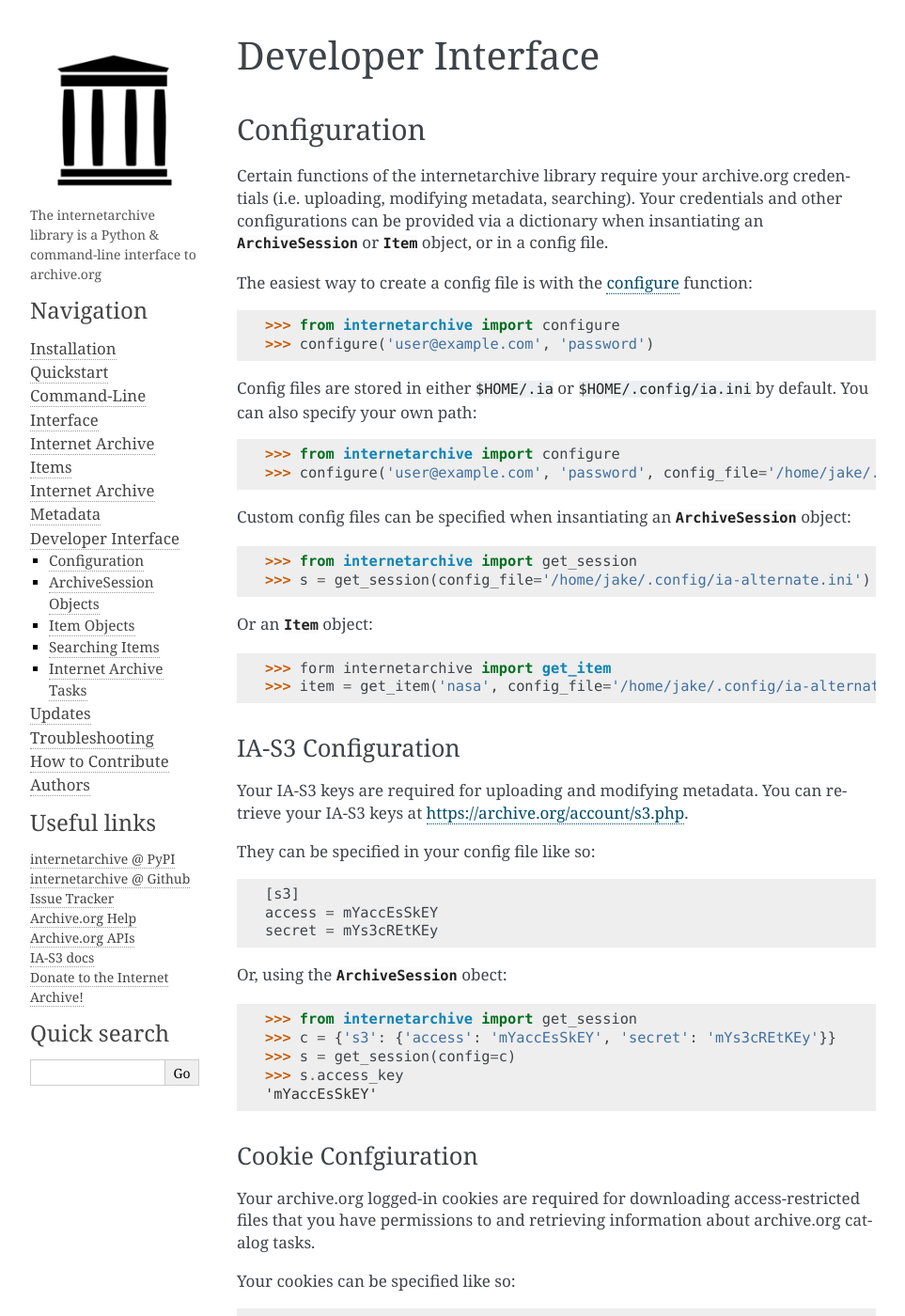
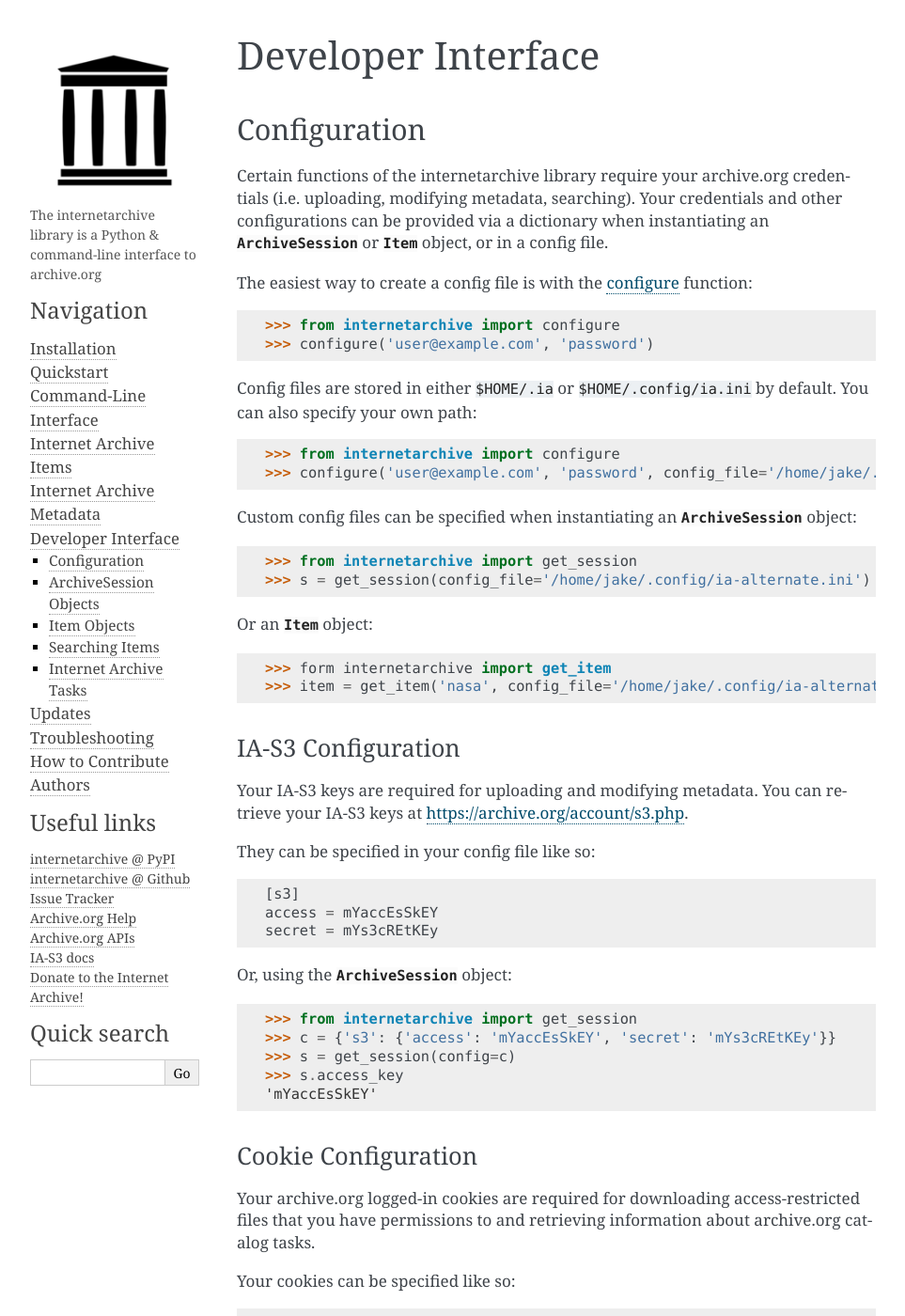
Before and after one commit to jjjake/internetarchive, a Sphinx documentation site: the page built from docs/source/api.rst, in a window 1280 px wide and 1400 px high. Shown: the whole window at 94% size, without its empty margins (148-1111 px from the left). Built offline with Sphinx 7.4.7, drawn with Linux system fonts in a browser that asks for light colours; some of the changed text lies outside the part shown.

Commit message:
Fix some misspellings

```diff
--- a/CONTRIBUTING.rst
+++ b/CONTRIBUTING.rst
@@ -6,7 +6,7 @@
 Support Questions
 -----------------
 
-Plese don't use the Github issue tracker for asking support questions. All support questions should be emailed to `info@archive.org <mailto:info@archive.org?subject=[IA-Wrapper]>`_.
+Please don't use the Github issue tracker for asking support questions. All support questions should be emailed to `info@archive.org <mailto:info@archive.org?subject=[IA-Wrapper]>`_.
 
 Bug Reports
 -----------
@@ -28,8 +28,8 @@
 - Please follow `PEP8 <http://legacy.python.org/dev/peps/pep-0008/>`_, with the exception of what is ignored in `setup.cfg <https://github.com/jjjake/internetarchive/blob/master/setup.cfg>`_. PEP8 compliancy is checked when tests run. Tests will fail if your patch is not PEP8 compliant.
 - Add yourself to AUTHORS.rst.
 - Avoid introducing new dependencies.
-- Open an issue if a relavant one is not already open, so others have visibility into what you're working on and efforts aren't duplicated.
-- Clarity is preffered over brevity.
+- Open an issue if a relevant one is not already open, so others have visibility into what you're working on and efforts aren't duplicated.
+- Clarity is preferred over brevity.
 
 Running Tests
 -------------
--- a/docs/source/api.rst
+++ b/docs/source/api.rst
@@ -9,7 +9,7 @@
 -------------
 
 Certain functions of the internetarchive library require your archive.org credentials (i.e. uploading, modifying metadata, searching).
-Your credentials and other configurations can be provided via a dictionary when insantiating an :class:`ArchiveSession` or :class:`Item` object, or in a config file.
+Your credentials and other configurations can be provided via a dictionary when instantiating an :class:`ArchiveSession` or :class:`Item` object, or in a config file.
 
 The easiest way to create a config file is with the `configure <internetarchive.html#internetarchive.configure>`_ function::
 
@@ -22,7 +22,7 @@
     >>> from internetarchive import configure
     >>> configure('user@example.com', 'password', config_file='/home/jake/.config/ia-alternate.ini')
 
-Custom config files can be specified when insantiating an :class:`ArchiveSession` object::
+Custom config files can be specified when instantiating an :class:`ArchiveSession` object::
 
     >>> from internetarchive import get_session
     >>> s = get_session(config_file='/home/jake/.config/ia-alternate.ini')
@@ -44,7 +44,7 @@
     access = mYaccEsSkEY
     secret = mYs3cREtKEy
 
-Or, using the :class:`ArchiveSession` obect::
+Or, using the :class:`ArchiveSession` object::
 
     >>> from internetarchive import get_session
     >>> c = {'s3': {'access': 'mYaccEsSkEY', 'secret': 'mYs3cREtKEy'}}
@@ -52,7 +52,7 @@
     >>> s.access_key
     'mYaccEsSkEY'
 
-Cookie Confgiuration
+Cookie Configuration
 ~~~~~~~~~~~~~~~~~~~~
 
 Your archive.org logged-in cookies are required for downloading access-restricted files that you have permissions to and retrieving information about archive.org catalog tasks.
@@ -63,7 +63,7 @@
     logged-in-user = user%40example.com
     logged-in-sig = <redacted>
 
-Or, using the :class:`ArchiveSession` obect::
+Or, using the :class:`ArchiveSession` object::
 
     >>> from internetarchive import get_session
     >>> c = {'cookies': {'logged-in-user': 'user%40example.com', 'logged-in-sig': 'foo'}}
@@ -81,7 +81,7 @@
     level = INFO
     file = /tmp/ia.log
 
-Or, using the :class:`ArchiveSession` obect::
+Or, using the :class:`ArchiveSession` object::
 
     >>> from internetarchive import get_session
     >>> c = {'logging': {'level': 'INFO', 'file': '/tmp/ia.log'}}
@@ -98,7 +98,7 @@
     [general]
     secure = False
 
-Or, using the :class:`ArchiveSession` obect::
+Or, using the :class:`ArchiveSession` object::
 
     >>> from internetarchive import get_session
     >>> s = get_session(config={'general': {'secure': False}})
--- a/docs/source/cli.rst
+++ b/docs/source/cli.rst
@@ -139,7 +139,7 @@
 Bulk Uploading
 ^^^^^^^^^^^^^^
 
-Uploading in bulk can be done similarily to `Modifying Metadata in Bulk`_. The only difference is that you must provide a ``file`` column which contains a relative or absolute path to your file. Please see `uploading.csv <https://archive.org/download/ia-pex/uploading.csv>`_ for an example.
+Uploading in bulk can be done similarly to `Modifying Metadata in Bulk`_. The only difference is that you must provide a ``file`` column which contains a relative or absolute path to your file. Please see `uploading.csv <https://archive.org/download/ia-pex/uploading.csv>`_ for an example.
 
 Once you are ready to start your upload, simply run:
 
--- a/docs/source/troubleshooting.rst
+++ b/docs/source/troubleshooting.rst
@@ -14,7 +14,7 @@
 
 See `https://urllib3.readthedocs.org/en/latest/security.html <https://urllib3.readthedocs.org/en/latest/security.html>`_ for more details.
 
-If you are using a Python version earlier than 2.7.9, you might see ``InsecurePlatformWarning`` and ``SNIMissingWarning`` warnings and your reqeusts might fail. There are a few options to address this issue:
+If you are using a Python version earlier than 2.7.9, you might see ``InsecurePlatformWarning`` and ``SNIMissingWarning`` warnings and your requests might fail. There are a few options to address this issue:
 
     1. Upgrade your Python to version 2.7.9 or more recent.
     2. Install or upgrade the following Python modules as `documented here <https://urllib3.readthedocs.org/en/latest/security.html#installing-urllib3-with-sni-support-and-certificates>`_: ``PyOpenSSL``, ``ndg-httpsclient``, and ``pyasn1``.
```
